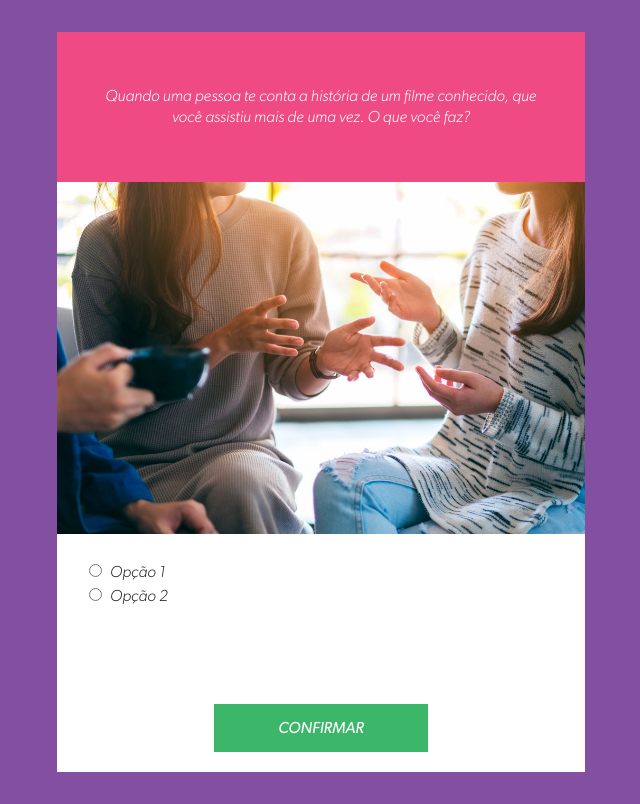
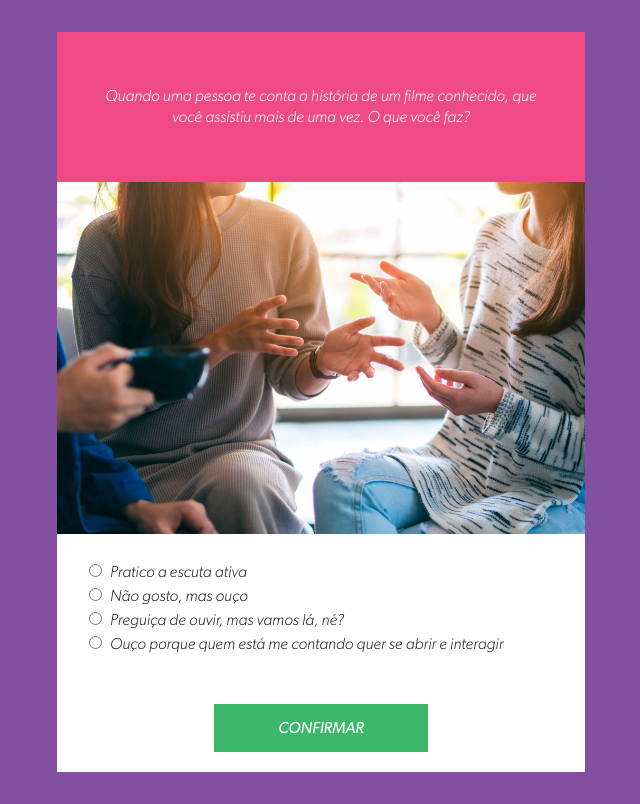
Before and after one commit to pericleschris/quiz, a Next.js app: page /quiz in a window 1280 px wide. Shown: the whole page, without its empty margins (319-959 px from the left). Built offline with nearby package versions, Linux system fonts and the light colour scheme.

Commit message:
feat: component card fetch questions

```diff
--- a/src/components/card.tsx
+++ b/src/components/card.tsx
@@ -1,32 +1,69 @@
+"use client";
+
+import React from "react";
 import Image from "next/image";
 import Button from "./button";
 import styles from "@/components/card.module.css";
+import { questions } from "@/questions";
 
 export default function Card() {
+  const [currentQuestion, setCurrentQuestion] = React.useState<number>(0);
+  const [answer, setAnswer] = React.useState<{ [key: number]: string }>({});
+  const [selectedOption, setSelectedOption] = React.useState<string | null>(null);
+
+  function handleOptionChange(character: string) {
+    setSelectedOption(character);
+  }
+
+  function handleClick() {
+    if (selectedOption) {
+      setAnswer({ ...answer, [currentQuestion]: selectedOption });
+      if (currentQuestion + 1 < questions.length) {
+        setCurrentQuestion(currentQuestion + 1);
+        setSelectedOption(null);
+      }
+    }
+  }
+
   return (
     <div>
+      {currentQuestion !== null ? (
+        <>
           <div className={styles.cardHeader}>
-        <p>
-          Quando uma pessoa te conta a história de um filme conhecido, que você assistiu mais de uma vez. O que você
-          faz?
-        </p>
+            <p>{questions[currentQuestion].questionText}</p>
           </div>
           <div>
-        <Image src={"/assets/question-1.jpg"} alt="Imagem" width={1000} height={667} />
+            <Image
+              src={`${questions[currentQuestion].image}`}
+              alt={`${questions[currentQuestion].questionText}`}
+              width={1000}
+              height={667}
+            />
           </div>
           <div className={styles.cardOptions}>
-        <div>
-          <input type="radio" name="options" id="option-1" />
-          <label htmlFor="option-1">Opção 1</label>
+            {questions[currentQuestion].options.map((option, index) => (
+              <div key={index}>
+                <input
+                  type="radio"
+                  name="options"
+                  id={`option-${index}`}
+                  value={option.character}
+                  checked={selectedOption === option.character}
+                  onChange={() => handleOptionChange(option.character)}
+                />
+                <label htmlFor={`option-${index}`}>{option.optionText}</label>
               </div>
-        <div>
-          <input type="radio" name="options" id="option-2" />
-          <label htmlFor="option-2">Opção 2</label>
-        </div>
+            ))}
           </div>
           <div style={{ background: "#fff", padding: "1.25rem 0", textAlign: "center" }}>
-        <Button>Confirmar</Button>
+            <Button onClick={handleClick}>Confirmar</Button>
           </div>
+        </>
+      ) : (
+        <div>
+          <h2>Você é mais parecido com</h2>
+        </div>
+      )}
     </div>
   );
 }
--- a/src/questions.ts
+++ b/src/questions.ts
@@ -1,4 +1,15 @@
-export const questions = [
+type Question = {
+  questionText: string;
+  image: string;
+  options: Option[];
+};
+
+type Option = {
+  optionText: string;
+  character: string;
+};
+
+export const questions: Question[] = [
   {
     questionText:
       "Quando uma pessoa te conta a história de um filme conhecido, que você assistiu mais de uma vez. O que você faz?",
```
Lines whose indentation alone changed are shown as unchanged.
